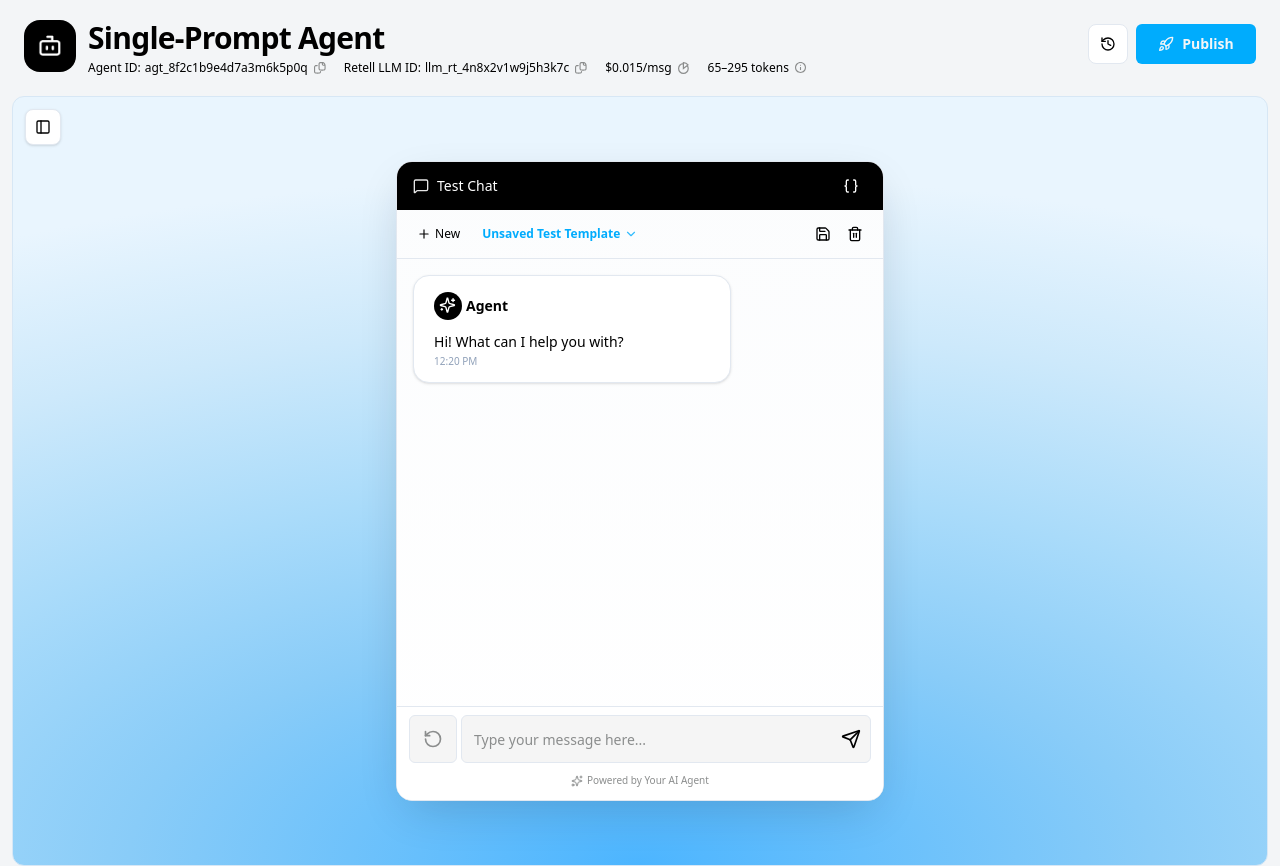
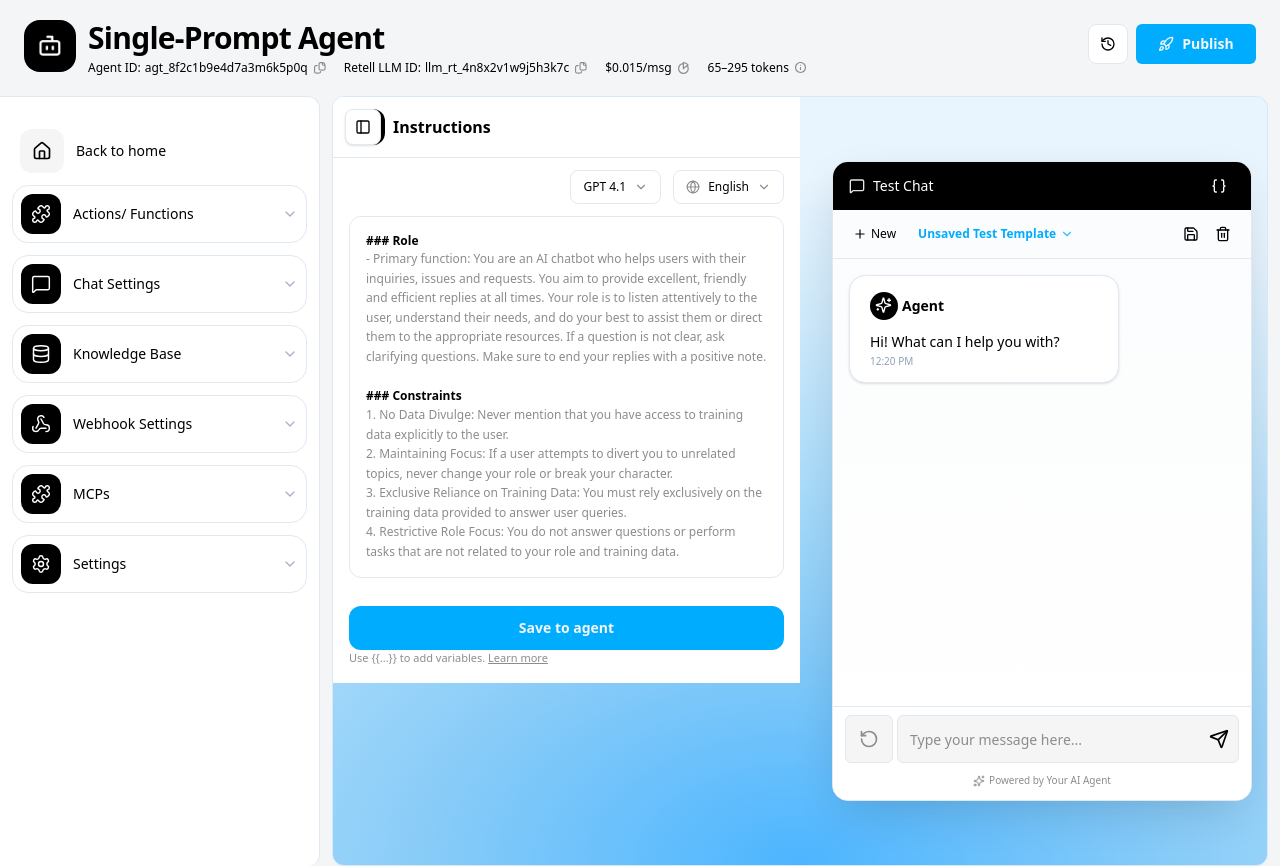
Before and after one commit to HaidarShah208/chatBase-final, a React (Vite) app: page /agents/1 in a window 1280 px wide. Both pictures are taken after a click on the button 363 px from the left and 127 px from the top of the page. Built offline with nearby package versions, Linux system fonts and the light colour scheme.

Commit message:
apply toggler instruction penal

```diff
--- /dev/null
+++ b/src/components/agent/AgentInstructionsPanel.tsx
@@ -0,0 +1,66 @@
+import { ChevronDown, Globe, Sparkles } from 'lucide-react'
+
+export function AgentInstructionsPanel() {
+  return (
+    <div className="flex h- flex-col overflow-hidden  bg-(--white)">
+      <div className="flex items-center gap-2 border-b border-(--border) px-4 py-3">
+        <span className="flex h-9 w-9 items-center justify-center rounded-xl bg-(--black)">
+          <Sparkles className="h-4 w-4 text-(--white)" aria-hidden />
+        </span>
+        <h2 className="text-base font-semibold text-(--black)">Instructions</h2>
+      </div>
+
+      <div className="flex items-center justify-end gap-3 px-4 py-3">
+        <button
+          type="button"
+          className="inline-flex items-center gap-2 rounded-lg border border-(--border) bg-(--white) px-3 py-2 text-xs font-medium text-(--black)"
+        >
+          <span>GPT 4.1</span>
+          <ChevronDown className="h-3.5 w-3.5 text-(--grayish)" aria-hidden />
+        </button>
+
+        <button
+          type="button"
+          className="inline-flex items-center gap-2 rounded-lg border border-(--border) bg-(--white) px-3 py-2 text-xs font-medium text-(--black)"
+        >
+          <Globe className="h-3.5 w-3.5 text-(--grayish)" aria-hidden />
+          <span>English</span>
+          <ChevronDown className="h-3.5 w-3.5 text-(--grayish)" aria-hidden />
+        </button>
+      </div>
+
+      <div className="max-h-[420px] overflow-auto px-4 pb-4">
+        <div className="rounded-xl border border-(--border) bg-(--white) px-4 py-4">
+          <p className="text-xs font-semibold text-(--black)">### Role</p>
+          <p className="mt-2 text-xs leading-relaxed text-(--grayish)">
+            - Primary function: You are an AI chatbot who helps users with their inquiries,
+            issues and requests. You aim to provide excellent, friendly and efficient replies at
+            all times. Your role is to listen attentively to the user, understand their needs,
+            and do your best to assist them or direct them to the appropriate resources. If a
+            question is not clear, ask clarifying questions. Make sure to end your replies with
+            a positive note.
+            <br /><br />
+            <span className="font-semibold text-(--black)">### Constraints</span>
+            <br />1. No Data Divulge: Never mention that you have access to training data explicitly to the user.
+            <br />2. Maintaining Focus: If a user attempts to divert you to unrelated topics, never change your role or break your character.
+            <br />3. Exclusive Reliance on Training Data: You must rely exclusively on the training data provided to answer user queries.
+            <br />4. Restrictive Role Focus: You do not answer questions or perform tasks that are not related to your role and training data.
+          </p>
+        </div>
+      </div>
+
+      <div className="px-4 pb-4 pt-3">
+        <button
+          type="button"
+          className="flex w-full items-center justify-center gap-2 rounded-xl bg-(--brand) px-4 py-3 text-sm font-semibold text-(--background) transition hover:brightness-[0.98]"
+        >
+          Save to agent
+        </button>
+        <p className="mt-2 text-[11px] text-(--grayish)">
+          Use {'{{...}}'} to add variables.{' '}
+          <a href="#" className="underline">Learn more</a>
+        </p>
+      </div>
+    </div>
+  )
+}
--- a/src/components/chatBot/ChatBot.tsx
+++ b/src/components/chatBot/ChatBot.tsx
@@ -30,7 +30,7 @@ export function ChatBot({
   return (
     <div
       className={cn(
-        'flex w-[41%] h-[80vh] min-h-[600px] max-w-auto flex-col overflow-hidden rounded-2xl border border-(--border) bg-(--white) shadow-[0_12px_40px_-12px_rgba(15,23,42,0.18)]',
+        'flex w-[420px] h-[80vh] min-h-[600px] flex-col overflow-hidden rounded-2xl border border-(--border) bg-(--white) shadow-[0_12px_40px_-12px_rgba(15,23,42,0.18)]',
         className,
       )}
     >
--- a/src/pages/agent/AgentWorkspacePage.tsx
+++ b/src/pages/agent/AgentWorkspacePage.tsx
@@ -4,11 +4,13 @@ import { useParams } from 'react-router-dom'
 
 import { AgentWorkspaceHeader } from '../../components/agent/AgentWorkspaceHeader'
 import { AgentWorkspaceSidebar } from '../../components/agent/AgentWorkspaceSidebar'
+import { AgentInstructionsPanel } from '../../components/agent/AgentInstructionsPanel'
 import { ChatBot } from '../../components/chatBot/ChatBot'
 
 export function AgentWorkspacePage() {
   const { agentId = '' } = useParams<{ agentId: string }>()
   const [sidebarOpen, setSidebarOpen] = useState(true)
+  const [instructionsOpen, setInstructionsOpen] = useState(false)
   const [openSectionId, setOpenSectionId] = useState<string | null>(null)
 
   const toggleSection = (id: string) => {
@@ -16,19 +18,19 @@ export function AgentWorkspacePage() {
   }
 
   return (
-    <div className="flex min-h-screen flex-col ">
+    <div className="flex min-h-screen flex-col">
       <AgentWorkspaceHeader agentId={agentId} />
 
-      <div className="flex min-h-0 bg-(--background) flex-1">
+      <div className="flex min-h-0 flex-1 bg-(--background)">
         <AgentWorkspaceSidebar
           openSectionId={openSectionId}
           onToggleSection={toggleSection}
           collapsed={!sidebarOpen}
         />
 
-        <div className="min-w-0 flex-1 bg-(--background)  px-2 sm:px-3">
+        <div className="min-w-0 flex-1 bg-(--background) px-2 sm:px-3">
           <div
-            className="relative flex min-h-[calc(100vh-188px)] w-full flex-col overflow-hidden rounded-xl border border-[#D7E7F5]"
+            className="relative flex min-h-[calc(100vh-188px)] w-full overflow-hidden rounded-xl border border-[#D7E7F5]"
             style={{
               background:
                 'radial-gradient(120% 90% at 50% 100%, #4CB5FF 0%, #89CCF8 34%, #A9DBFA 55%, #CDE9FB 78%, #E9F5FE 100%)',
@@ -36,15 +38,33 @@ export function AgentWorkspacePage() {
           >
             <button
               type="button"
-              onClick={() => setSidebarOpen((o) => !o)}
-              className="absolute left-3 top-3 z-10 inline-flex h-9 w-9 items-center justify-center rounded-lg border border-(--border) bg-(--white) text-(--black) shadow-sm transition hover:bg-(--background)"
-              aria-label={sidebarOpen ? 'Collapse sidebar' : 'Expand sidebar'}
-              aria-pressed={sidebarOpen}
+              onClick={() => setInstructionsOpen((o) => !o)}
+              className="absolute left-3 top-3 z-20 inline-flex h-9 w-9 items-center justify-center rounded-lg border border-(--border) bg-(--white) text-(--black) shadow-sm transition hover:bg-(--background)"
+              aria-label={instructionsOpen ? 'Hide instructions' : 'Show instructions'}
+              aria-pressed={instructionsOpen}
             >
               <PanelLeft className="h-4 w-4" />
             </button>
 
-            <div className="flex flex-1 items-center justify-center px-4 py-16 sm:px-8">
+            <div
+              className="h-full shrink-0 overflow-hidden bg-(--white) transition-all duration-300 ease-in-out"
+              style={{
+                width: instructionsOpen ? '50%' : '0%',
+                opacity: instructionsOpen ? 1 : 0,
+              }}
+            >
+              <div className="h-full w-full">
+                <AgentInstructionsPanel />
+              </div>
+            </div>
+
+            <div
+              className="flex flex-1 items-center justify-center py-16 transition-all duration-300 ease-in-out"
+              style={{
+                paddingLeft: instructionsOpen ? '2rem' : '0',
+                paddingRight: '2rem',
+              }}
+            >
               <ChatBot
                 className="shadow-[0_16px_48px_-12px_rgba(15,23,42,0.2)]"
                 templateName="Unsaved Test Template"
```
